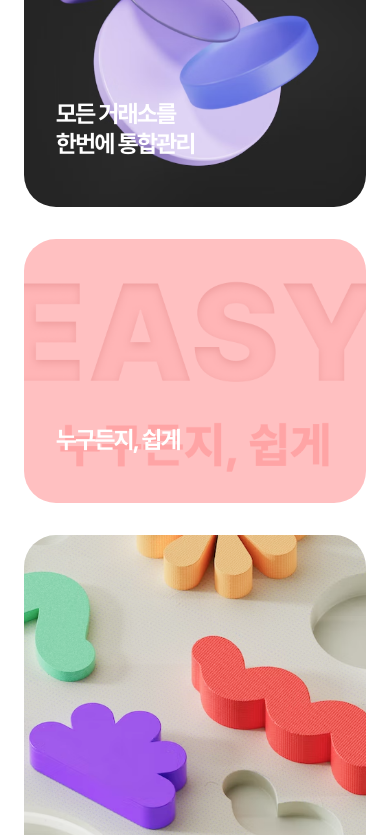
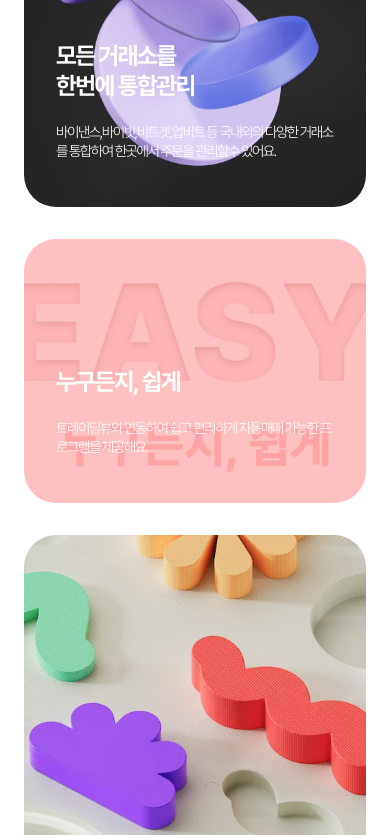
Before and after one commit to mufaqar/quatro, a Next.js app: page / in a window 390 px wide. Shown: the part 2000-2835 px from the top of the page. Built offline with nearby package versions, Linux system fonts and the light colour scheme.

Commit message:
final animation

```diff
--- a/components/card.js
+++ b/components/card.js
@@ -1,23 +1,42 @@
 import { motion } from 'framer-motion';
 import Image from 'next/image';
-import { SlideUpAnimation } from '../animation';
+import { useState } from 'react';
+import { SlideUpAnimation, TextAnimation } from '../animation';
 
 
 export default function Card({ title, content, image_path, _delay }) {
+    const [hover, setHover] = useState(false)
+    const handleHover = () => {
+        setHover(true)
+        // alert('jhg')
+    }
     return (
-        <motion.div className='rounded-[32px] relative group transition-all'
-            variants={SlideUpAnimation} initial="offScreen" whileInView="onScreen" viewport={{ once: true, amount: 0.1 }} transition={{delay: _delay}}>
+        <motion.div className='rounded-[32px] relative group transition-all' onMouseEnter={handleHover}
+            variants={SlideUpAnimation} initial="offScreen" whileInView="onScreen" viewport={{ once: true, amount: 0.1 }} transition={{ delay: _delay }}>
             <Image src={image_path} alt="Image Missing" className='object-cover w-full h-full rounded-[32px] group-hover:blur-[2px]' />
             <div className='absolute bottom-12 md:px-14 px-8'>
-                <h3 className='md:text-[2.5rem] text-[1.5rem] md:leading-[3.1rem] leading-[1.875rem] font-bold -tracking-[1.5px] text-white group-hover:text-white/70 mt-10'>
+                <h3
+                    className='md:text-[2.5rem] group-hover:hidden mt-10 text-[1.5rem] md:leading-[3.1rem] leading-[1.875rem] font-bold -tracking-[1.5px] text-white group-hover:text-white/70 '>
                     <div
                         className=""
                         dangerouslySetInnerHTML={{
                             __html: title,
                         }}
+
                     ></div></h3>
-                <p className='md:text-[1.25rem] text-[0.9rem] md:leading-[1.6rem] leading-[1.2rem] -tracking-[1.5px] font-medium text-white mt-5 hidden group-hover:block'>
-                    {content}</p>
+                <motion.p variants={TextAnimation} initial="offScreen" whileInView="onScreen" transition={{ duration: 0.1 }}
+                    className='md:text-[2.5rem] hidden group-hover:block mt-10 text-[1.5rem] md:leading-[3.1rem] leading-[1.875rem] font-bold -tracking-[1.5px] text-white group-hover:text-white/70 '>
+                    <div
+                        className=""
+                        dangerouslySetInnerHTML={{
+                            __html: title,
+                        }}
+
+                    ></div></motion.p>
+
+                <motion.p variants={TextAnimation} initial="offScreen" whileInView="onScreen" transition={{ duration: 0.1 }}
+                    className='md:text-[1.25rem] text-[0.9rem] transition-all md:leading-[1.6rem] leading-[1.2rem] -tracking-[1.5px] font-medium text-white mt-5 md:hidden group-hover:block'>
+                    {content}</motion.p>
             </div>
         </motion.div>
     )
--- a/pages/index.js
+++ b/pages/index.js
@@ -68,7 +68,7 @@ export default function Home() {
             <Card image_path={Card5} title="전문가가 코딩해주는 <br/> 나만의 전략" content="사용자간의 피드백과 의견을 주고받을 수 있는
                   커뮤니티와 퀀트로 이용자라면 사용가능한
                   무료 시스템 전략을 제공합니다." />
-            <Card image_path={Card6} title="PC,모바일 구애없이 <br/> <br/>언제 어디서나" content="한글/영문 언어지원과 달러/원화 단위변환 등
+            <Card image_path={Card6} title="PC,모바일 구애없이 <br/>언제 어디서나" content="한글/영문 언어지원과 달러/원화 단위변환 등
                   시스템 트레이딩을 위한 최적의 옵션을 제공하며
                   텔레그램을 통해 상세한 주문내역을 받아보세요." />
           </motion.div>
@@ -86,6 +86,7 @@ export default function Home() {
           <PostBox image_path={Blog1} title="국내외 최상위 개발진들과 협업하여 분산주문 시스템 구축" content="많은 주문횟수와 성공적인 주문연결을 최우선으로 하며 사용자가 자동매매 서비스를 이용하는데 불편함이 없도록 하고있어요." category="하나" />
           <PostBox image_path={Blog2} title="암호화된 알고리즘 보관시스템으로 사용자 데이터 보호" content="퀀트로는 사용자의 데이터를 절대적으로 중요하게 생각하며 그 어떠한 위험에도 노출되지 않도록 최선을 다하고 있어요." category="둘" />
         </div>
+
       </section>
 
       <section className='py-20 md:px-auto px-6 bg-[#F9FAFB] md:bg-[url(/images/bgMbl.png)] bg-contain bg-no-repeat bg-right'>
```
Lines whose indentation alone changed are shown as unchanged.
